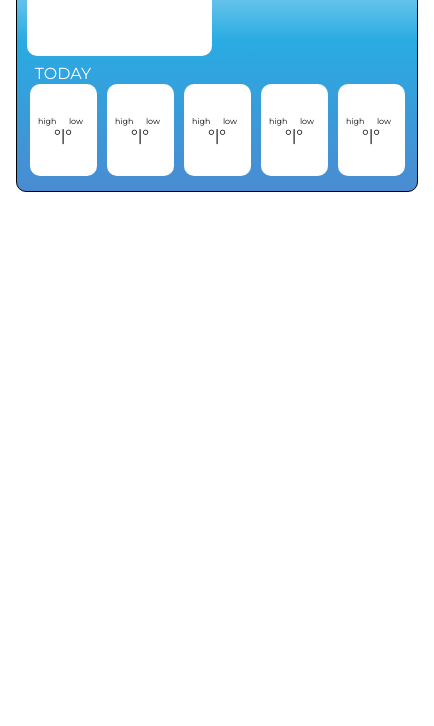
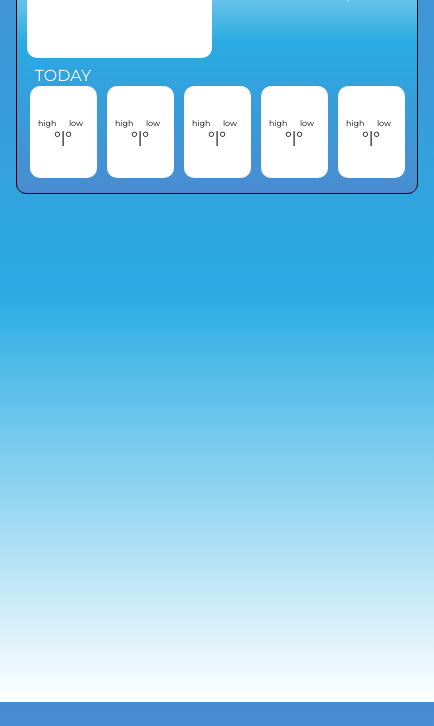
Before and after one commit to N8ers/hardware_weather, an Electron app: page index.html in a window 434 px wide. Shown: the part 118-844 px from the top of the page. Drawn offline with nearby package versions, Linux system fonts and the light colour scheme; no server answers.

Commit message:
fix background issue

```diff
--- a/style.css
+++ b/style.css
@@ -1,9 +1,14 @@
+body{
+    background: linear-gradient(rgb(74,139,209), rgb(41,171,226), white);
+    height: 95vh;
+}
+
 #container {
     width: 400px;
     height: 300px;
     display: block;
     float: none;
-    margin: 0 auto;
+    margin: 10px auto;
     border: 1px solid black;
     border-radius: 10px;
     background: linear-gradient(white, rgb(41,171,226), rgb(74,139,209));
@@ -20,7 +25,6 @@
 }
 
 .iconColumn {
-    /* height is temporary */
     height: 143px;
     border-radius: 10px;
     background-color: white;
@@ -157,7 +161,6 @@ th {
 }
 
 td{
-    /* height and width are tempory */
     height: 90px;
     width: 65px;
     color: black;
```
Also changed, not shown: 1 other file.
